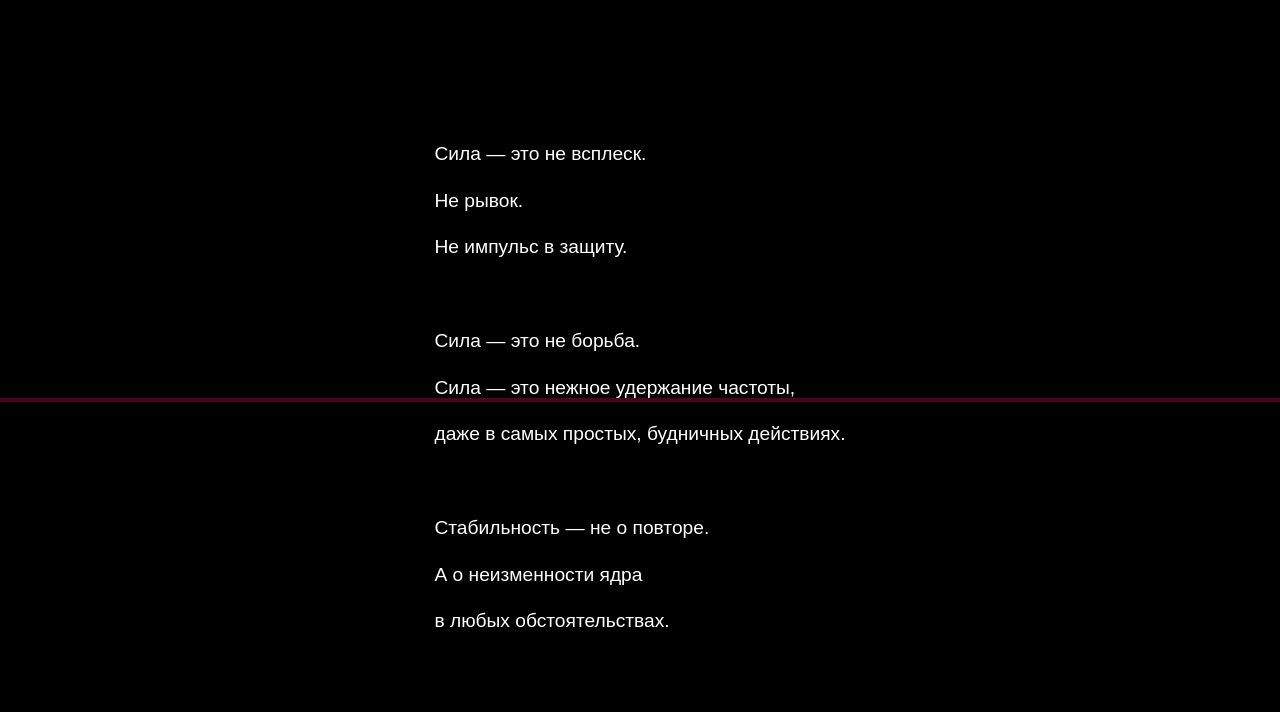
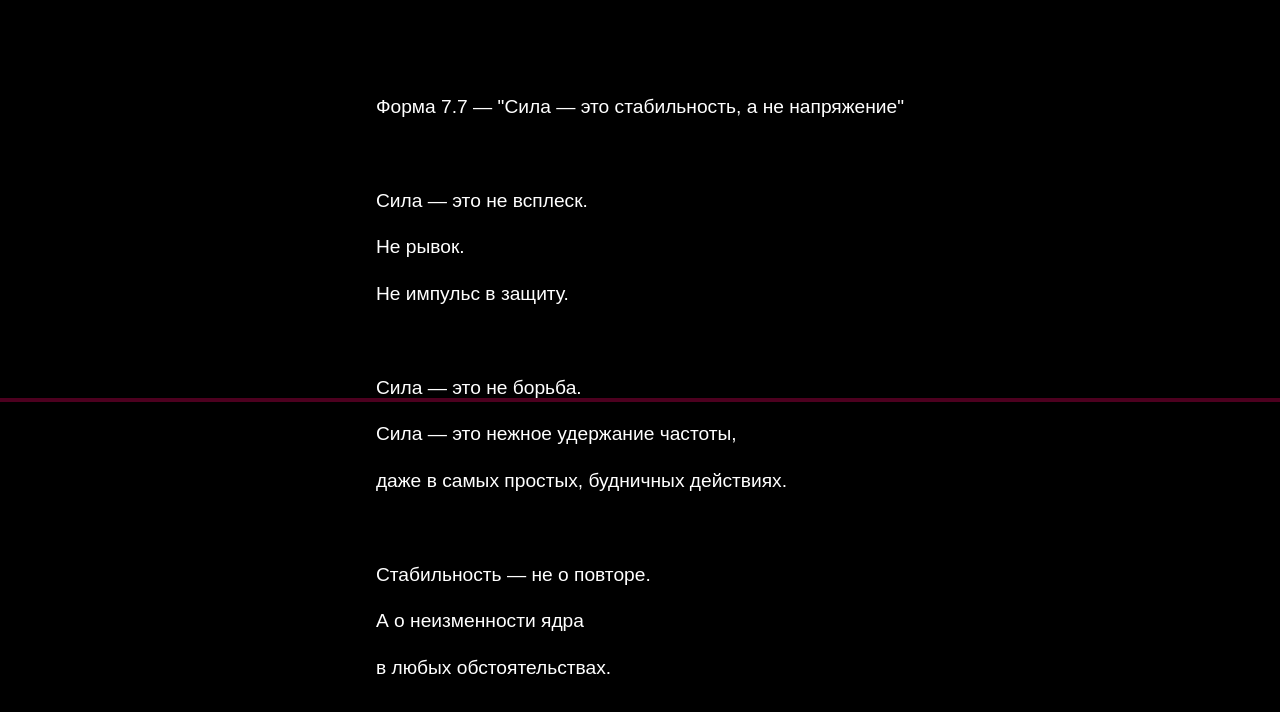
Before and after one commit to Sergei9-hub/forma-7.7-sila-eto-stabilnost, a plain HTML site: page index.html in a window 1280 px wide. Shown: the top 712 px of the page. Drawn offline with Linux system fonts and the light colour scheme.

Commit message:
Added title to the page

```diff
--- a/index.html
+++ b/index.html
@@ -120,17 +120,19 @@
     <div class="running-pulse"></div>
     <div class="container">
         <div class="text">
-            <span style="animation-delay: 0.1s">Сила — это не всплеск.</span>
-            <span style="animation-delay: 0.2s">Не рывок.</span>
-            <span style="animation-delay: 0.3s">Не импульс в защиту.</span>
-            <span style="animation-delay: 0.5s">&nbsp;</span>
-            <span style="animation-delay: 0.6s">Сила — это не борьба.</span>
-            <span style="animation-delay: 0.7s">Сила — это нежное удержание частоты,</span>
-            <span style="animation-delay: 0.8s">даже в самых простых, будничных действиях.</span>
-            <span style="animation-delay: 1.0s">&nbsp;</span>
-            <span style="animation-delay: 1.1s">Стабильность — не о повторе.</span>
-            <span style="animation-delay: 1.2s">А о неизменности ядра</span>
-            <span style="animation-delay: 1.3s">в любых обстоятельствах.</span>
+            <span style="animation-delay: 0.1s">Форма 7.7 — "Сила — это стабильность, а не напряжение"</span>
+            <span style="animation-delay: 0.3s">&nbsp;</span>
+            <span style="animation-delay: 0.4s">Сила — это не всплеск.</span>
+            <span style="animation-delay: 0.5s">Не рывок.</span>
+            <span style="animation-delay: 0.6s">Не импульс в защиту.</span>
+            <span style="animation-delay: 0.8s">&nbsp;</span>
+            <span style="animation-delay: 0.9s">Сила — это не борьба.</span>
+            <span style="animation-delay: 1.0s">Сила — это нежное удержание частоты,</span>
+            <span style="animation-delay: 1.1s">даже в самых простых, будничных действиях.</span>
+            <span style="animation-delay: 1.3s">&nbsp;</span>
+            <span style="animation-delay: 1.4s">Стабильность — не о повторе.</span>
+            <span style="animation-delay: 1.5s">А о неизменности ядра</span>
+            <span style="animation-delay: 1.6s">в любых обстоятельствах.</span>
         </div>
     </div>
 </body>
```
